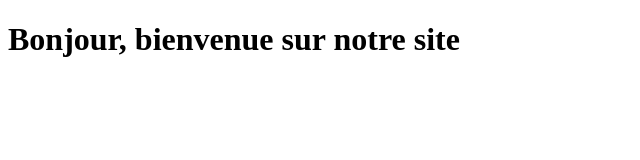
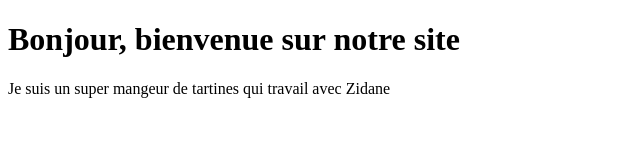
Before and after one commit to nicolasprimo/workGroupe, a plain HTML site: page index.html in a window 1280 px wide. Shown: the whole page, without its empty margins (0-640 px from the left). Drawn offline with Linux system fonts and the light colour scheme.

Commit message:
rajout dun para

```diff
--- a/index.html
+++ b/index.html
@@ -7,5 +7,6 @@
 </head>
 <body>
     <h1>Bonjour, bienvenue sur notre site</h1>
+    <p>Je suis un super mangeur de tartines qui travail avec Zidane</p>
 </body>
 </html>
```
